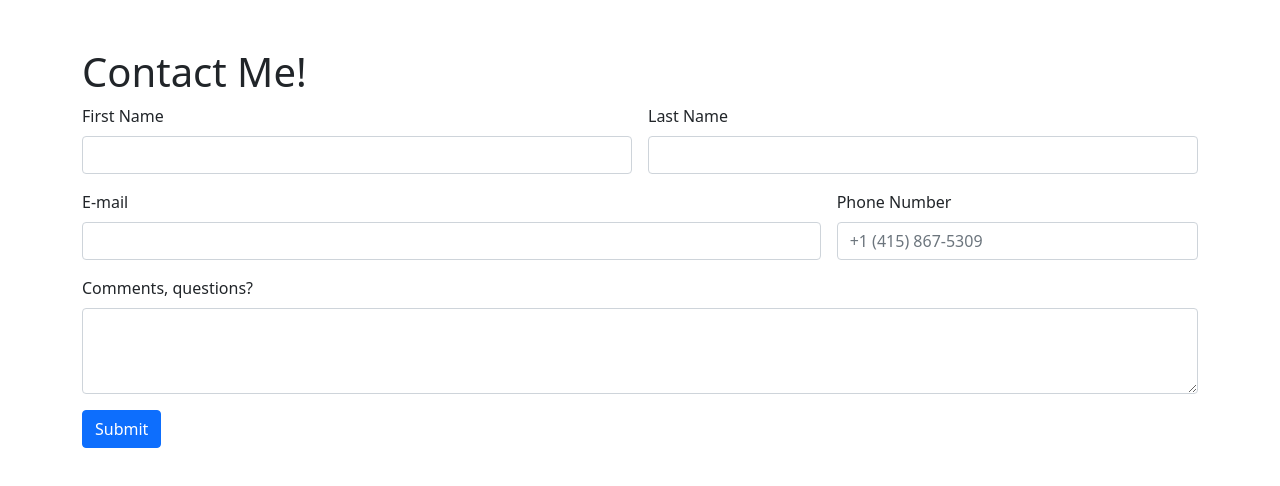
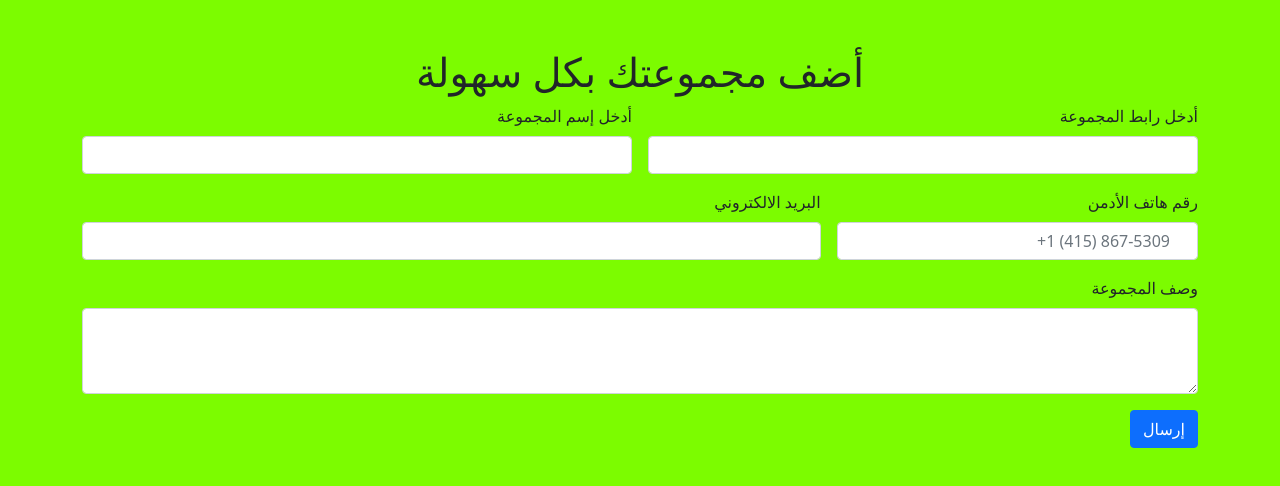
Before and after one commit to chohodapps/formsubmit, a plain HTML site: page index.html in a window 1280 px wide. Drawn offline with nearby package versions, Linux system fonts and the light colour scheme.

Commit message:
Add files via upload

```diff
--- a/index.html
+++ b/index.html
@@ -8,12 +8,40 @@
     <!-- Bootstrap CSS -->
     <link href="https://cdn.jsdelivr.net/npm/bootstrap@5.0.1/dist/css/bootstrap.min.css" rel="stylesheet" integrity="sha384-+0n0xVW2eSR5OomGNYDnhzAbDsOXxcvSN1TPprVMTNDbiYZCxYbOOl7+AMvyTG2x" crossorigin="anonymous">
 
-    <title>Hello, world!</title>
+    <title>أضف مجموعتك بكل سهولة</title>
   </head>
+  <style>
+*
+{
+padding:0;
+background: #7cfc00;
+text-align:right;
+
+}
+
+body{
+background: #7cfc00;
+
+
+}
+
+h1{
+text-align:center;
+
+
+}
+.btn-primary {
+color: #fff;
+background-color: #0d6efd;
+border-color: #0d6efd;
+text-align:center;
+}
+
+  </style>
   <body>
 
     <div class="container mt-5">
-        <h1>Contact Me!</h1>
+        <h1>أضف مجموعتك بكل سهولة</h1>
         <form class="row g-3" action="https://formsubmit.co/55b6c2bfd11fa32a63bc1c45b8042182
 " method="POST">
           <!-- Honeypot -->
@@ -25,27 +53,27 @@
           <input type="hidden" name="_next" value="https://chohodapps.github.io/formsubmit/success.html" >
 
           <div class="col-md-6">
-            <label for="firstName" class="form-label">First Name</label>
+            <label for="firstName" class="form-label">أدخل إسم المجموعة</label>
             <input type="text" class="form-control" name="name" id="firstName" required>
           </div>
           <div class="col-md-6">
-            <label for="lastName" class="form-label">Last Name</label>
+            <label for="lastName" class="form-label">أدخل رابط المجموعة</label>
             <input type="text" class="form-control" name="Last&nbsp;Name" id="lastName" required>
           </div>
           <div class="col-md-8">
-            <label for="emailInfo" class="form-label">E-mail</label>
+            <label for="emailInfo" class="form-label">البريد الالكتروني</label>
             <input type="email" class="form-control" name="email" id="emailInfo" required>
           </div>
           <div class="col-md-4">
-            <label for="phoneNumber" class="form-label">Phone Number</label>
-            <input type="text" class="form-control" name="phone" id="phoneNumber" placeholder="+1 (415) 867-5309">
+            <label for="phoneNumber" class="form-label">رقم هاتف الأدمن</label>
+            <input type="number" class="form-control" name="phone" id="phoneNumber" placeholder="+1 (415) 867-5309">
           </div>
           <div class="col-md-12">
-            <label for="comments" class="form-label">Comments, questions?</label>
+            <label for="comments" class="form-label">وصف المجموعة</label>
             <textarea class="form-control" id="comments" name="comments,&nbsp;questions" rows="3" required></textarea>
           </div>
           <div class="col-md-12">
-            <button type="submit" class="btn btn-primary">Submit</button>
+            <button type="submit" class="btn btn-primary">إرسال</button>
           </div>
         </form>
     </div>
```
Also changed, not shown: success.html (+26 -2 lines).
